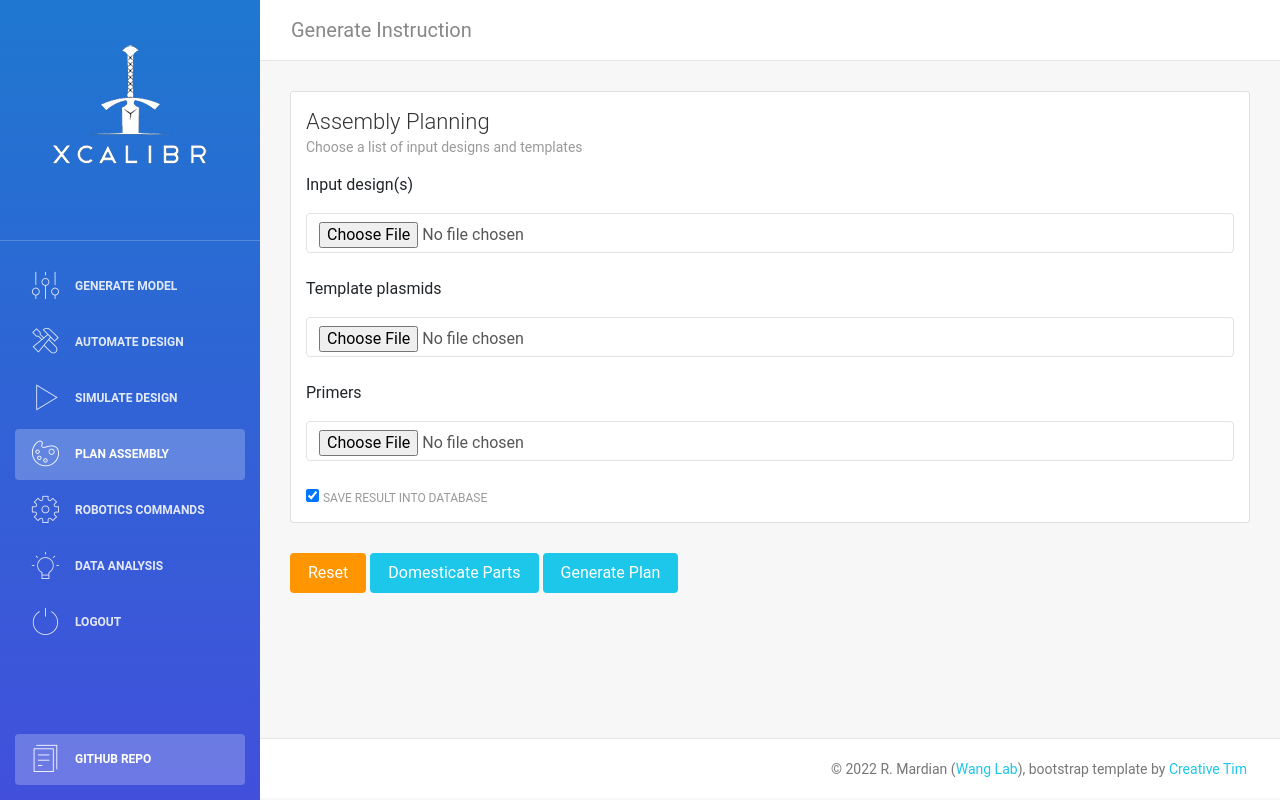
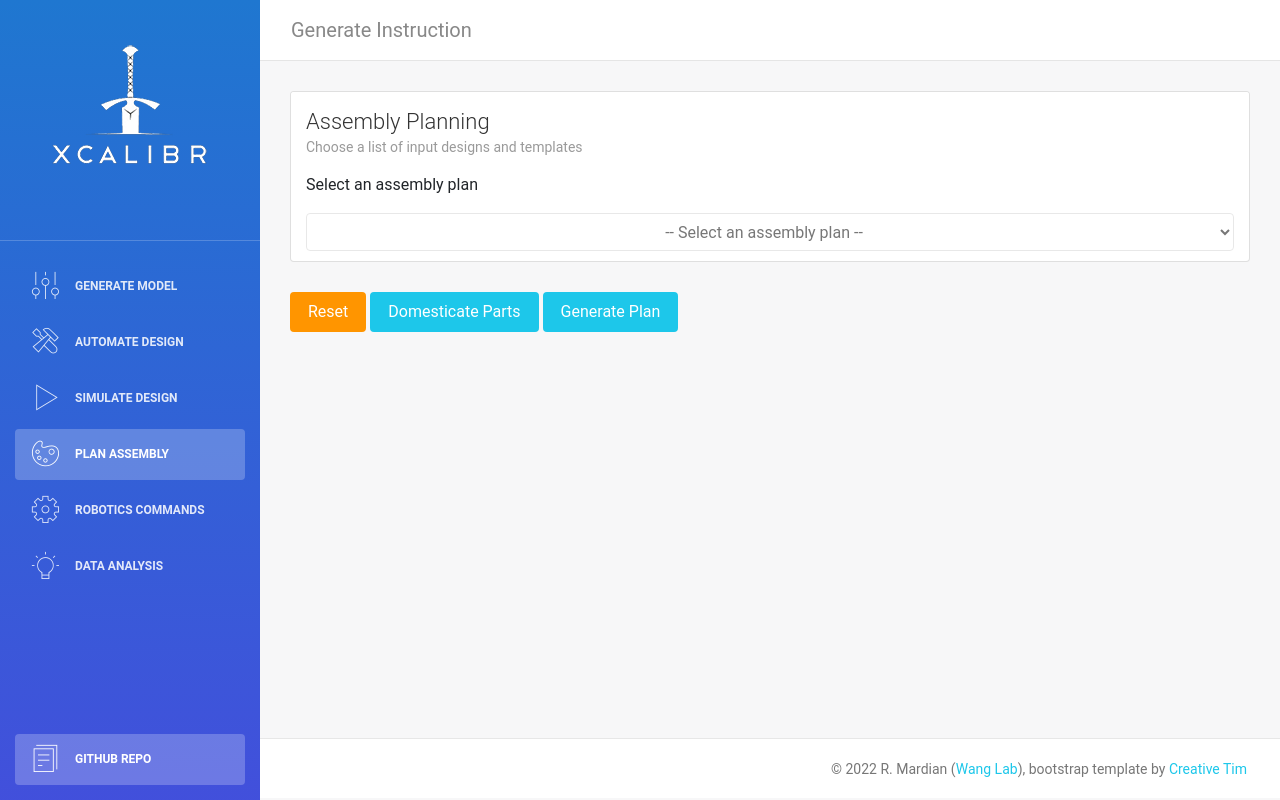
Before and after one commit to rmardian/xcalibr, a Flask app: page /primer in a window 1280 px wide. Run offline with Flask 2, Linux system fonts and the light colour scheme; the visitor is signed in with stand-in values (Sample User, id 1); some libraries are stand-ins or nearby versions.

Commit message:
regular update

```diff
--- a/app/static/js/form-control.js
+++ b/app/static/js/form-control.js
@@ -178,3 +178,34 @@ function validateDesignForm() {
         }
     }
 }
+
+function selectPlan() {
+    var assembly_plan = document.getElementById("assembly_id");
+    var selected = assembly_plan.options[assembly_plan.selectedIndex].value;
+    var parts_setup = document.getElementById('parts_setup');
+    var circuit_assembly = document.getElementById('circuit_assembly');
+    if (selected=='Parts Setup (Level 0)') {
+        parts_setup.style.display = 'block';
+    }
+    else {
+        parts_setup.style.display = 'none';
+    }
+    if (selected=='Circuits Assembly (Level 1 and more)') {
+        circuit_assembly.style.display = 'block';
+    }
+    else {
+        circuit_assembly.style.display = 'none';
+    }
+}
+
+function load_dummy() {
+    var design = document.getElementById("design_id");
+    var selected = design.options[design.selectedIndex].value;
+    var upload_circuit = document.getElementById('upload_circuit');
+    if (selected=='Upload custom design') {
+        upload_circuit.style.display = 'block';
+    }
+    else {
+        upload_circuit.style.display = 'none';
+    }
+}
--- a/app/templates/layout.html
+++ b/app/templates/layout.html
@@ -58,12 +58,12 @@
                             <p>Data Analysis</p>
                         </a>
                     </li>
-                    <li>
+                    <!--<li>
                         <a class="nav-link" href="{{ url_for('auth.logout') }}">
                             <i class="nc-icon nc-button-power"></i>
                             <p>Logout</p>
                         </a>
-                    </li>
+                    </li>-->
 
                      <li class="nav-item active active-pro">
                          <a class="nav-link active" href="https://github.com/rmardian/intein-based-circuits">
--- a/app/templates/primer.html
+++ b/app/templates/primer.html
@@ -56,6 +56,18 @@
                             </div>
                             <div class="card-body">
                                 <div class="row">
+                                    <div class="col-md-12"><p>Select an assembly plan</p>
+                                        <select class="btn dropdown-toggle form-control" id="assembly_id" name="assembly" onchange="selectPlan()">
+                                            <option disabled selected>-- Select an assembly plan --</option>
+                                            <option>Parts Setup (Level 0)</option>
+                                            <option>Circuits Assembly (Level 1 and more)</option>
+                                        </select>
+                                    </div>
+                                </div>
+                            </div>
+
+                            <div class="card-body" id="parts_setup" style="display:none;">
+                                <div class="row">
                                     <div class="col-md-12">
                                         <p>Input design(s)</p>
                                         <input type="file" class=" form-control" id="input_design_id" name="input_design_data"/>
@@ -73,6 +85,79 @@
                                     <div class="col-md-12">
                                         <p>Primers</p>
                                         <input type="file" class=" form-control" id="template_id" name="template_data"/>
+                                    </div>
+                                </div>
+                                <br/>
+                                <div class="row">
+                                    <div class="col-md-6">
+                                        <div class="checkbox">
+                                            <input type="checkbox" id="save_result_id" name="save_result" checked>
+                                            <label>Save result into database</label>
+                                        </div>
+                                    </div>
+                                </div>
+                            </div>
+
+                            <div class="card-body" id="circuit_assembly" style="display:none;">
+                                <div class="row">
+                                    <div class="col-md-12">
+                                    <p>Select a design template</p>
+                                    <select class="btn dropdown-toggle form-control" id="design_id" name="design" onchange="load_dummy()">
+                                        <option disabled selected>-- Select a design --</option>
+                                        <option>3-inputs AND gate</option>
+                                        <option>4-inputs AND gate</option>
+                                        <option>8-inputs AND gate</option>
+                                        <option>1-bit half adder</option>
+                                        <option>1-bit full adder</option>
+                                        <option>Upload custom design</option>
+                                    </select>
+                                    </div>
+                                </div>
+                                <div class="row mt-2" id="upload_circuit" style="display:none;">
+                                  <div class="col-md-12 text-right">
+                                    <input type="file" class="form-control mb-2" id="fluorescence_data_id" name="fluorescence_data"/>
+                                    <input type="submit" class="btn btn-info btn-fill" id="upload_circuit_id" name="upload_circuit" value="Upload"/>
+                                  </div>
+                                </div>
+                                <br/>
+                                <div class="row">
+                                    <div class="col-md-12">
+                                      <p>Select a library</p>
+                                      <select class="btn dropdown-toggle form-control" id="library_id" name="library" onchange="load_library()">
+                                        <option disabled selected>-- Select a library --</option>
+                                        <option>Pinto et. al. Split-inteins based AND logic gates (Nat. Comm. 2020)</option>
+                                        <option>Upload a new library</option>
+                                      </select>
+                                    </div>
+                                </div>
+                                <br/>
+                                <div class="row">
+                                    <div class="col-md-12">
+                                      <p>Select a design mode</p>
+                                      <select class="btn dropdown-toggle form-control" id="library_id" name="library" onchange="load_library()">
+                                        <option disabled selected>-- Select a design mode --</option>
+                                        <option>Combinatorial assembly - Permute gates only</option>
+                                        <option>Combinatorial assembly - Permute gates and promoters</option>
+                                        <option>Single assembly</option>
+                                      </select>
+                                    </div>
+                                </div>
+                                <div class="row">
+                                    <div class="col-md-12">
+                                      <p>Select a plasmid system</p>
+                                      <select class="btn dropdown-toggle form-control" id="library_id" name="library" onchange="load_library()">
+                                        <option disabled selected>-- Select a plasmid system --</option>
+                                        <option>1-plasmid system</option>
+                                        <option>2-plasmids system</option>
+                                        <option>3-plasmids system</option>
+                                      </select>
+                                    </div>
+                                </div>
+                                <br/>
+                                <div class="row">
+                                    <div class="col-md-12">
+                                        <p>Parts</p>
+                                        <input type="file" class=" form-control" id="input_design_id" name="input_design_data"/>
                                     </div>
                                 </div>
                                 <br/>
```
Also changed, not shown: app/mod_primer/views.py (+9 -2 lines), app/resources/combinatorial-assembly-4-inputs/circuit-level-1.csv (added, +31 -0 lines), app/resources/combinatorial-assembly-4-inputs/gate-level-1.csv (added, +13 -0 lines), app/resources/combinatorial-assembly-4-inputs/gate-level-2.csv (added, +7 -0 lines), 5 other files.
